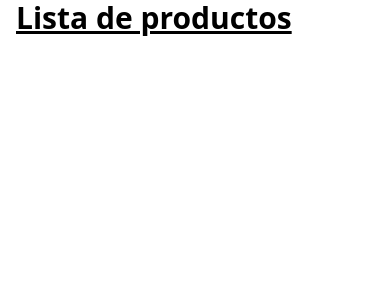
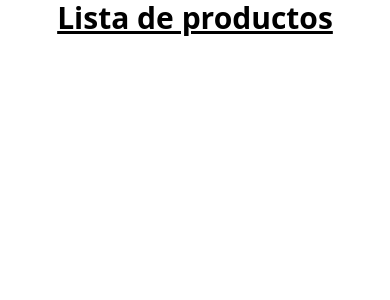
Before and after one commit to designlol80/03ProyectoDjango, a Django app: page /productos/ in a window 390 px wide. Shown: the top 300 px of the page. Run offline with Django 5.2, Linux system fonts and the light colour scheme; data that the repository does not hold is empty; some libraries are stand-ins or nearby versions.

Commit message:
Subiendo proyecto7

```diff
--- a/coffe_shop/urls.py
+++ b/coffe_shop/urls.py
@@ -16,8 +16,10 @@ Including another URLconf
 """
 from django.contrib import admin
 from django.urls import path,include
+from django.conf.urls.static import static
+from django.conf import settings
 
 urlpatterns = [
     path('admin/', admin.site.urls),
     path('productos/',include('products.urls'))
-]
+] + static(settings.MEDIA_URL,document_root=settings.MEDIA_ROOT)
--- a/products/templates/products/list_product.html
+++ b/products/templates/products/list_product.html
@@ -1,9 +1,9 @@
 {% extends "base.html" %}
 {% block content %}
-<h1 class="text-3xl font-bold underline">
+<h1 class="text-3xl font-bold underline text-center mb-6">
     Lista de productos
 </h1>
-<ul>
+<ul class="grid grid-cols-2 gap-4 sm:grid-cols-3 lg:grid-cols-4">
     {% for product in products %}
         <a href="#" class="group relative block overflow-hidden">
             {% comment %}
@@ -29,7 +29,7 @@
                 <img
                 src="{{ product.photo.url }}"
                 alt="{{ product.name }}"
-                class="h-64 w-full object-cover transition duration-500 group-hover:scale-105 sm:h-72"
+                class="h-64 w-64 object-cover transition duration-500 group-hover:scale-105 sm:h-72"
                 />
             {% endif %}
             <div class="relative border border-gray-100 bg-white p-6">
```
Also changed, not shown: logos/f-capuchino.jpg (added), logos/f-latte.jpg (added).
